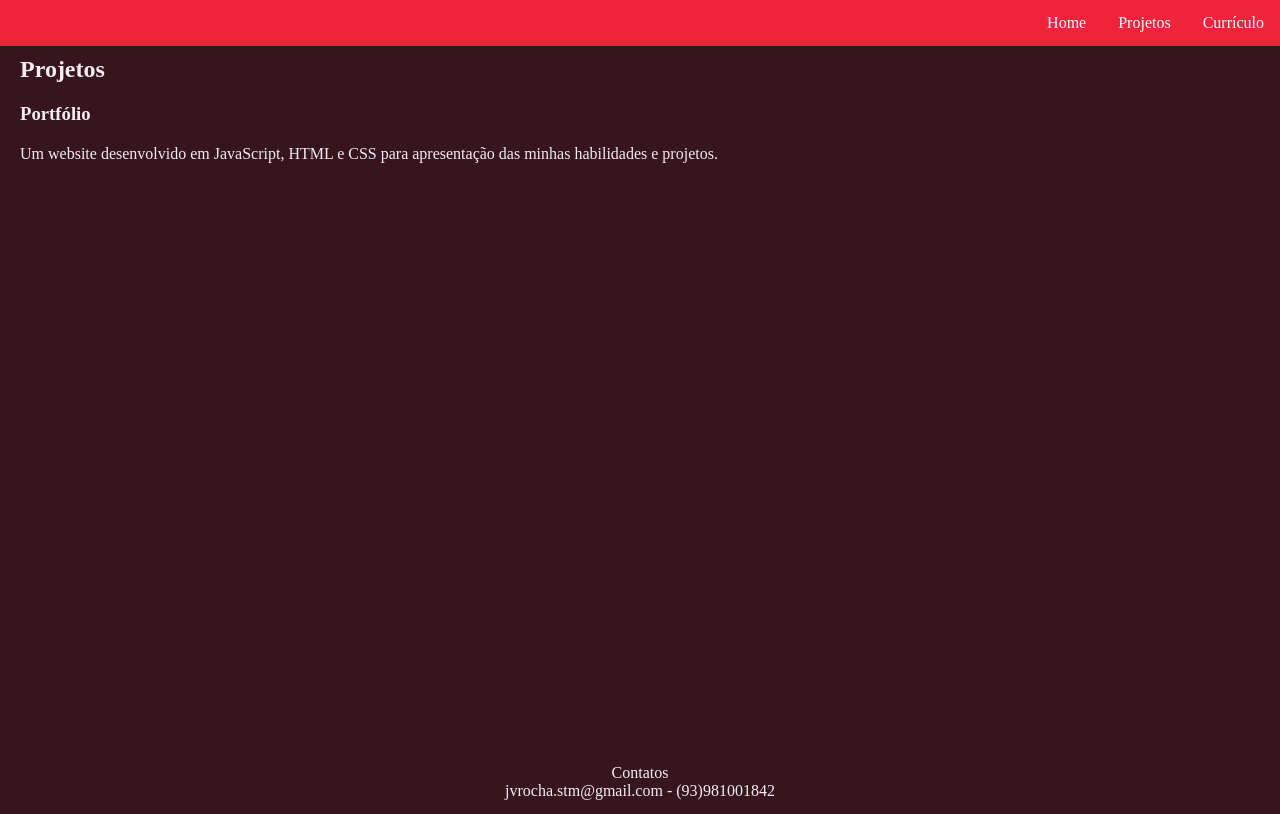
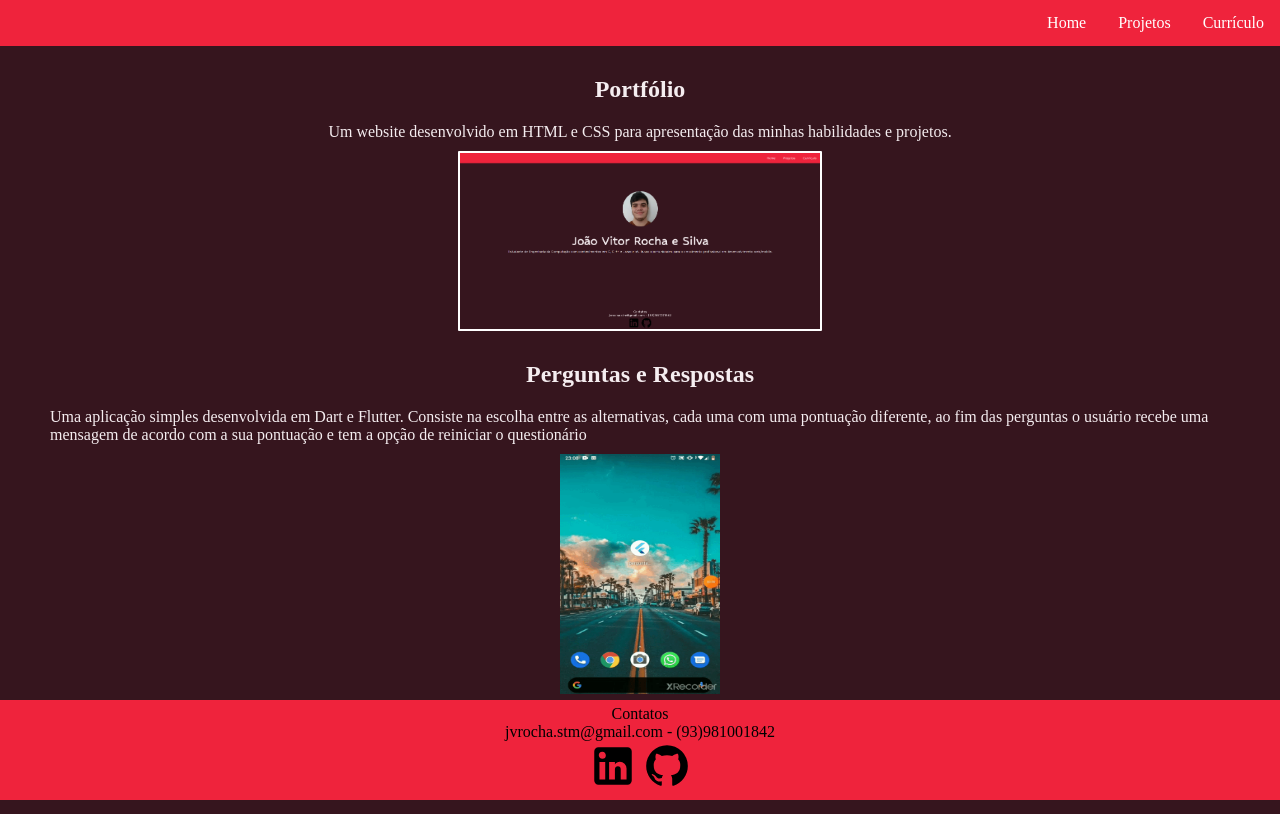
Before and after one commit to 4Rkantos/Portfolio, a plain HTML site: page _paginas/projetos.html in a window 1280 px wide. Drawn offline with Linux system fonts and the light colour scheme; a web font is replaced by a local one.

Commit message:
first-implemantation

```diff
--- a/_estilos/style_container.css
+++ b/_estilos/style_container.css
@@ -2,16 +2,42 @@
     text-align: center;
 }
 
-img{
+.Fotin{
     border-radius: 50%;
     width: 150px;
     margin: 20px;
 }
 
+.port{
+    border:white 2px solid;
+    border-radius: 1px;
+    max-width: 360px;
+    max-height: 200px;
+    width: 100%;
+    overflow: hidden;
+
+}
+
+#video{
+    max-width: 160px;
+    max-height: 240px;
+    width: 100%;
+    overflow: hidden;
+    margin-bottom: 120px;
+}
+
+.Projetos{
+    display: flex;
+    flex-direction: column;
+    flex-wrap: nowrap;
+    align-items: center;
+    margin: 20px 30px 0px 30px;
+}
+
 #Container{
     display: flex;
-    flex-direction:column ;
-    justify-content: space-around;
+    flex-direction:column;
+    text-align: center;
     margin: 10px;
-    margin-bottom: 0px;
+    margin-top: 100px;
 }
--- a/_estilos/style_footer.css
+++ b/_estilos/style_footer.css
@@ -3,20 +3,23 @@ footer{
     left: 0;
     bottom: 0;
     width: 100%;
-
 }
 
 #rodape{
     display:flex;
     justify-content: center;
     text-align: center;
+    padding: 5px;
+    background-color: #EF233C;
 }
 
 #titulo_contato{
     display: flex;
-    justify-content: ;
+    color: black;
+    flex-direction: column;
+    flex-wrap: nowrap;
 }
 
 .links{
-
+    width: 50px;
 }
--- a/_paginas/projetos.html
+++ b/_paginas/projetos.html
@@ -1,35 +1,56 @@
 <!DOCTYPE html>
 <html lang="pt-br">
+
 <head>
     <meta charset="UTF-8">
+    <meta name="viewport" content="width=device-width,initial-scale=1.0">
+    <link rel="stylesheet" href="https://fonts.googleapis.com/css?family=Hubballi">
     <link rel="stylesheet" href="../_estilos/style.css">
     <link rel="stylesheet" href="../_estilos/style_header.css">
+    <link rel="stylesheet" href="../_estilos/style_container.css">
     <link rel="stylesheet" href="../_estilos/style_footer.css">
 </head>
+
 <body>
     <header>
         <nav>
             <ul>
-                <li><a href="https://docs.google.com/document/d/1LIA-1wJjQKFfcogtsWdQJ3TM38PZ2SdqIOukKb1I4k8/edit?usp=sharing">Currículo</a></li>
-                <li><a href="_paginas/projetos.html">Projetos</a></li>
+                <li><a href="João Vitor Rocha e Silva -Currículo.pdf" target="_blank">Currículo</a></li>
+                <li><a href="../_paginas/projetos.html">Projetos</a></li>
                 <li><a href="../index.html">Home</a></li>
             </ul>
         </nav>
     </header>
+
     <div id="Container_projetos">
-        <h2>Projetos</h2>
-        <h3>Portfólio</h3>
-        <p>Um website desenvolvido em JavaScript, HTML e CSS para apresentação das minhas habilidades e projetos.</p>
+        <div class="Projetos">
+            <h2>Portfólio</h2>
+            <p>Um website desenvolvido em HTML e CSS para apresentação das minhas habilidades e projetos.</p>
+            <img src="../_imagens/Port.png" alt="Portfolio" class="port">
+        </div>
 
+        <div class="Projetos">
+            <h2>Perguntas e Respostas</h2>
+            <p class="paragrafo">Uma aplicação simples desenvolvida em Dart e Flutter. Consiste na escolha entre as
+                alternativas, cada uma com uma pontuação diferente, ao fim das perguntas o usuário recebe uma mensagem
+                de acordo com a sua pontuação e tem a opção de reiniciar o questionário</p>
+            <img id="video" src="../_imagens/P&R.gif" alt="Perguntas e Respostas">
+        </div>
     </div>
 
     <footer>
         <div id="rodape">
             <div id="titulo_contato">Contatos<br>
                 jvrocha.stm@gmail.com - (93)981001842
-
+                <div>
+                    <a href="https://www.linkedin.com/in/joão-vitor-rocha-e-silva-a02a40196/" target="_blanck"><img
+                            class="links" src="../_imagens/linkedin.svg" alt="linkedin"></a>
+                    <a href="https://github.com/4Rkantos" target="_blanck"><img class="links"
+                            src="../_imagens/github.svg" alt="linkedin"></a>
+                </div>
             </div>
         </div>
     </footer>
 </body>
+
 </html>
```
Also changed, not shown: index.html (+16 -7 lines), _imagens/P&R.gif (added), _imagens/Port.png (added), _paginas/curriculo.html (deleted), main.js (deleted), 1 other file.
